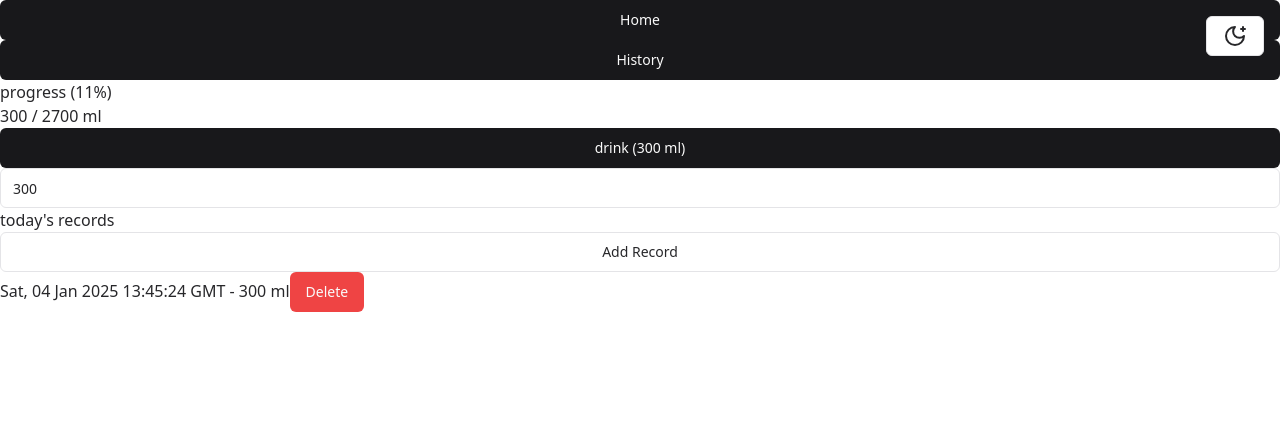
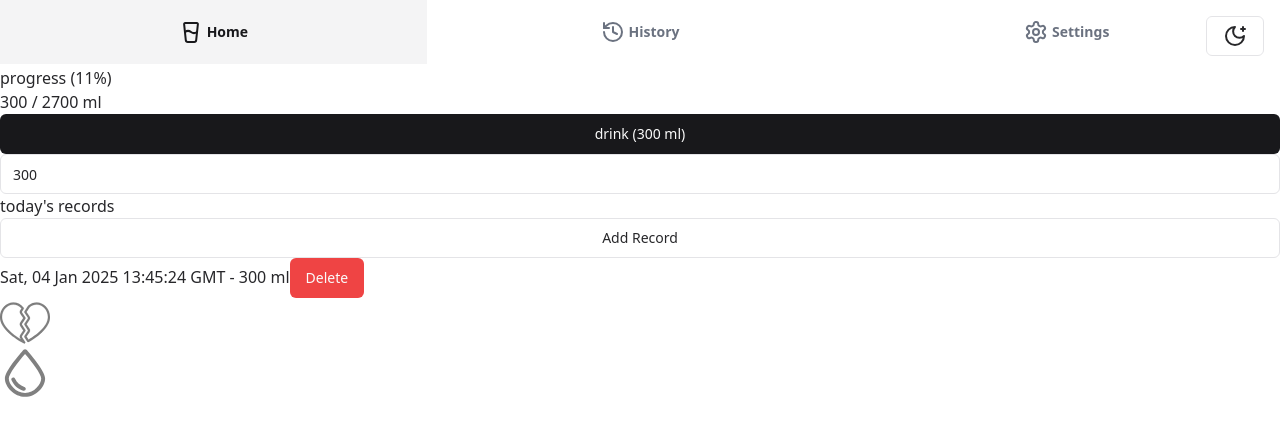
Before and after one commit to rejnowicz281/drink, a React (Vite) app: page / in a window 1280 px wide. Shown: the top 436 px of the page. Built offline with nearby package versions, Linux system fonts and the light colour scheme.

Commit message:
Create main header

```diff
--- a/src/App.tsx
+++ b/src/App.tsx
@@ -1,10 +1,11 @@
 import { Provider } from "react-redux";
-import { BrowserRouter, Link, Outlet, Route, Routes } from "react-router-dom";
+import { BrowserRouter, Outlet, Route, Routes } from "react-router-dom";
 import ThemeButton from "./components/general/theme-button";
-import { Button } from "./components/ui/button";
+import { MainLayout } from "./components/layouts/main-layout";
 import store from "./lib/store";
 import HistoryPage from "./pages/history";
 import HomePage from "./pages/home";
+import { SettingsPage } from "./pages/settings";
 import { ThemeProvider } from "./providers/theme-provider";
 
 function App() {
@@ -17,19 +18,14 @@ function App() {
                         <Routes>
                             <Route
                                 element={
-                                    <div className="flex-1 flex flex-col">
-                                        <Button asChild>
-                                            <Link to="/">Home</Link>
-                                        </Button>
-                                        <Button asChild>
-                                            <Link to="/history">History</Link>
-                                        </Button>
+                                    <MainLayout>
                                         <Outlet />
-                                    </div>
+                                    </MainLayout>
                                 }
                             >
                                 <Route path="/" element={<HomePage />} />
                                 <Route path="/history" element={<HistoryPage />} />
+                                <Route path="/settings" element={<SettingsPage />} />
                             </Route>
                         </Routes>
                     </BrowserRouter>
--- /dev/null
+++ b/src/components/icons/broken-heart.tsx
@@ -0,0 +1,36 @@
+export const BrokenHeart = ({ width = 50, height = 50 }) => {
+    return (
+        <svg
+            fill="gray"
+            height={height}
+            width={width}
+            version="1.1"
+            id="Layer_1"
+            xmlns="http://www.w3.org/2000/svg"
+            xmlnsXlink="http://www.w3.org/1999/xlink"
+            viewBox="0 0 512.00 512.00"
+            xmlSpace="preserve"
+            stroke="#000000"
+            transform="matrix(1, 0, 0, 1, 0, 0)"
+        >
+            <g id="SVGRepo_bgCarrier" stroke-width="0"></g>
+            <g
+                id="SVGRepo_tracerCarrier"
+                stroke-linecap="round"
+                stroke-linejoin="round"
+                stroke="#CCCCCC"
+                stroke-width="10.24"
+            ></g>
+            <g id="SVGRepo_iconCarrier">
+                <g>
+                    <g>
+                        <g>
+                            <path d="M375.026,46.268c-31.688,0-62.593,12.083-87.023,34.024c-1.109,0.995-1.989,2.215-2.588,3.579 c-0.28,0.636-0.557,1.16-0.849,1.603l-34.157,51.588c-2.315,3.497-2.315,8.039,0,11.537l34.157,51.589 c2.321,3.505,2.321,8.033,0.001,11.537l-34.158,51.592c-2.315,3.497-2.315,8.039,0,11.537l34.157,51.59 c2.321,3.505,2.321,8.033,0,11.536l-34.159,51.6c-2.314,3.497-2.314,8.039,0.001,11.537l30.229,45.663 c2.002,3.024,5.323,4.681,8.722,4.681c1.768,0,3.559-0.449,5.196-1.389c36.187-20.783,88.685-54.506,133.289-97.143 C483.685,299.547,512,246.619,512,195.613C512,113.264,450.554,46.268,375.026,46.268z M292.615,427.013l-20.964-31.668 l30.34-45.831c6.96-10.512,6.959-24.097-0.001-34.609l-30.338-45.822l30.339-45.823c6.96-10.513,6.96-24.097-0.001-34.61 l-30.338-45.821l30.336-45.817c0.529-0.797,1.02-1.626,1.483-2.501c20.342-17.651,45.672-27.346,71.556-27.346 c64.004,0.001,116.076,57.623,116.076,128.448C491.102,297.08,358.555,388.053,292.615,427.013z"></path>{" "}
+                            <path d="M225.345,401.113c-2.32-3.504-2.32-8.032,0-11.536l34.158-51.599c2.314-3.497,2.314-8.038-0.001-11.536l-34.157-51.591 c-2.321-3.505-2.321-8.033-0.001-11.537l34.158-51.592c2.315-3.497,2.315-8.039,0-11.537l-34.157-51.59 c-2.321-3.504-2.321-8.032,0-11.536l16.854-25.455c2.469-3.729,2.29-8.617-0.444-12.156 c-26.11-33.798-64.302-53.182-104.781-53.182C61.446,46.268,0,113.264,0,195.613c0,57.885,36.172,117.873,107.512,178.292 c54.559,46.209,113.524,78.786,136.342,90.649c1.528,0.794,3.179,1.178,4.815,1.178c2.892,0,5.738-1.199,7.772-3.461 c3.186-3.54,3.575-8.785,0.946-12.757L225.345,401.113z M121.017,357.958C54.582,301.692,20.898,247.071,20.898,195.613 c0-70.825,52.071-128.447,116.076-128.447c31.624,0,61.693,14.245,83.545,39.332l-12.598,19.026 c-6.962,10.514-6.962,24.098,0,34.611l30.338,45.821l-30.339,45.823c-6.96,10.513-6.96,24.097,0.001,34.61l30.338,45.823 l-30.34,45.831c-6.958,10.512-6.958,24.095,0,34.606c0,0,0,0,0,0.001l8.275,12.498 C189.269,409.099,154.276,386.125,121.017,357.958z"></path>{" "}
+                        </g>
+                    </g>
+                </g>
+            </g>
+        </svg>
+    );
+};
--- /dev/null
+++ b/src/components/icons/water-droplet.tsx
@@ -0,0 +1,18 @@
+export const WaterDroplet = ({ width = 50, height = 50 }) => {
+    return (
+        <svg
+            fill="gray"
+            width={width}
+            height={height}
+            viewBox="0 0 32 32"
+            version="1.1"
+            xmlns="http://www.w3.org/2000/svg"
+        >
+            <g id="SVGRepo_bgCarrier" stroke-width="0"></g>
+            <g id="SVGRepo_tracerCarrier" stroke-linecap="round" stroke-linejoin="round"></g>
+            <g id="SVGRepo_iconCarrier">
+                <path d="M16.974 1.168c-0.229-0.256-0.561-0.417-0.931-0.418h-0.002c-0 0-0 0-0 0-0.369 0-0.7 0.16-0.928 0.414l-0.001 0.001c-2.002 2.229-11.987 13.586-11.987 18.335 0 5.289 5.961 11.75 12.917 11.75 7.109 0 12.834-6.428 12.834-11.75 0-4.848-10.684-16.966-11.901-18.332zM16.041 28.75c-5.943 0-10.417-5.611-10.417-9.25 0-2.734 6.040-10.598 10.414-15.61 4.343 5.013 10.337 12.873 10.337 15.61 0 3.639-4.438 9.25-10.334 9.25zM15.558 24.912c-2.679-0.81-4.805-2.722-5.889-5.194l-0.023-0.060c-0.184-0.475-0.638-0.806-1.169-0.806-0.69 0-1.25 0.56-1.25 1.25 0 0.156 0.029 0.306 0.081 0.443l-0.003-0.009c1.386 3.303 4.149 5.792 7.551 6.776l0.083 0.020c0.092 0.025 0.197 0.039 0.306 0.039 0.002 0 0.004 0 0.005 0h-0c0.69-0.001 1.249-0.56 1.249-1.25 0-0.58-0.395-1.068-0.931-1.209l-0.009-0.002z"></path>{" "}
+            </g>
+        </svg>
+    );
+};
--- /dev/null
+++ b/src/components/layouts/main-layout/index.tsx
@@ -0,0 +1,25 @@
+import { GlassWater, History, Settings } from "lucide-react";
+import { ReactNode } from "react";
+import { NavButton } from "./nav-button";
+
+export const MainLayout = ({ children }: { children: ReactNode }) => {
+    return (
+        <div className="flex-1 flex flex-col">
+            <div className="flex">
+                <NavButton path="/">
+                    <GlassWater />
+                    Home
+                </NavButton>
+                <NavButton path="/history">
+                    <History />
+                    History
+                </NavButton>
+                <NavButton path="/settings">
+                    <Settings />
+                    Settings
+                </NavButton>
+            </div>
+            {children}
+        </div>
+    );
+};
--- /dev/null
+++ b/src/components/layouts/main-layout/nav-button.tsx
@@ -0,0 +1,21 @@
+import { Button } from "@/components/ui/button";
+import { cn } from "@/lib/utils";
+import { ReactNode } from "react";
+import { Link, useLocation } from "react-router-dom";
+
+export const NavButton = ({ path, children }: { path: string; children: ReactNode }) => {
+    const { pathname } = useLocation();
+
+    return (
+        <Button
+            variant="ghost"
+            className={cn(
+                pathname === path ? "border-b-2 border-b-white" : "text-gray-500",
+                "py-8 font-semibold rounded-none flex-1 flex gap-1 items-center"
+            )}
+            asChild
+        >
+            <Link to={path}>{children}</Link>
+        </Button>
+    );
+};
--- a/src/pages/home.tsx
+++ b/src/pages/home.tsx
@@ -1,3 +1,5 @@
+import { BrokenHeart } from "@/components/icons/broken-heart";
+import { WaterDroplet } from "@/components/icons/water-droplet";
 import CupVolumeContainer from "@/components/pages/home/cup-volume-container";
 import ProgressContainer from "@/components/pages/home/progress-container";
 import TodayRecords from "@/components/pages/home/today-records";
@@ -8,6 +10,8 @@ export default function HomePage() {
             <ProgressContainer />
             <CupVolumeContainer />
             <TodayRecords />
+            <BrokenHeart />
+            <WaterDroplet />
         </>
     );
 }
--- /dev/null
+++ b/src/pages/settings.tsx
@@ -0,0 +1,3 @@
+export const SettingsPage = () => {
+    return <div>SettingsPage</div>;
+};
```
